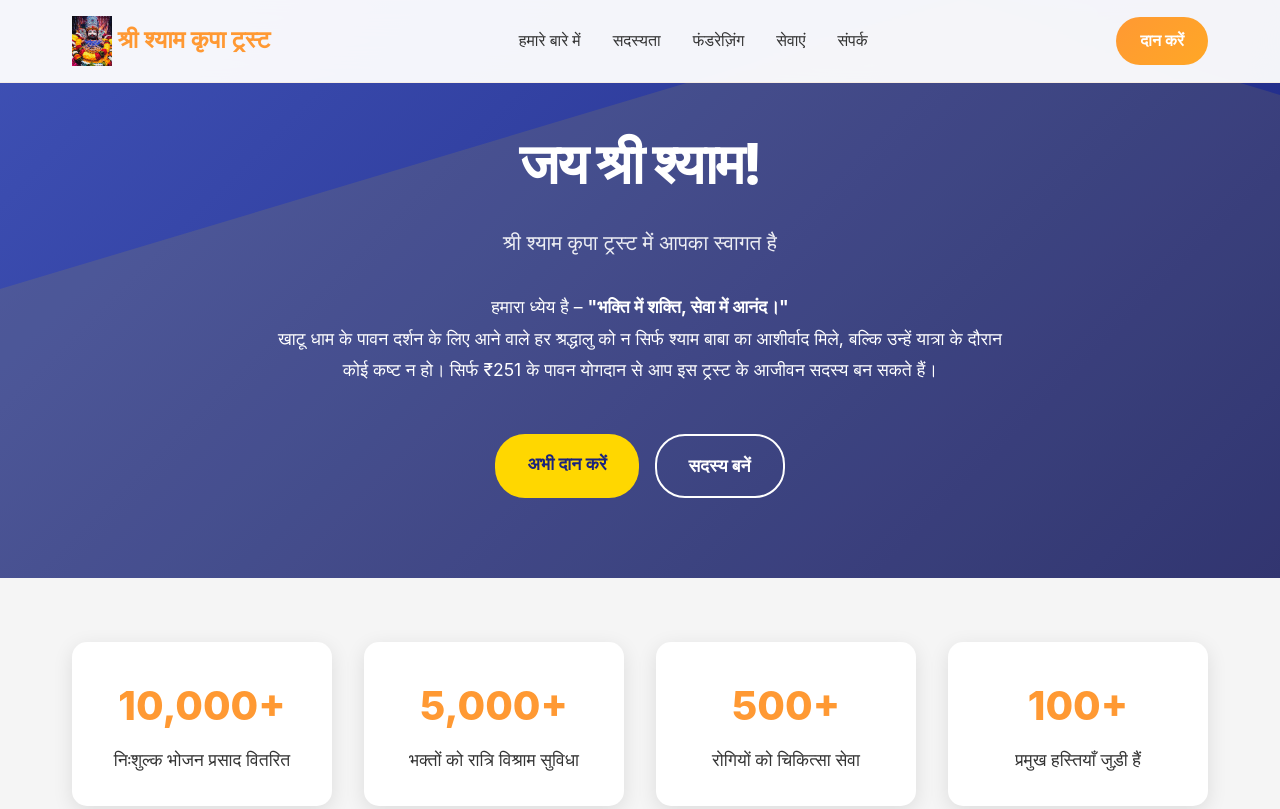
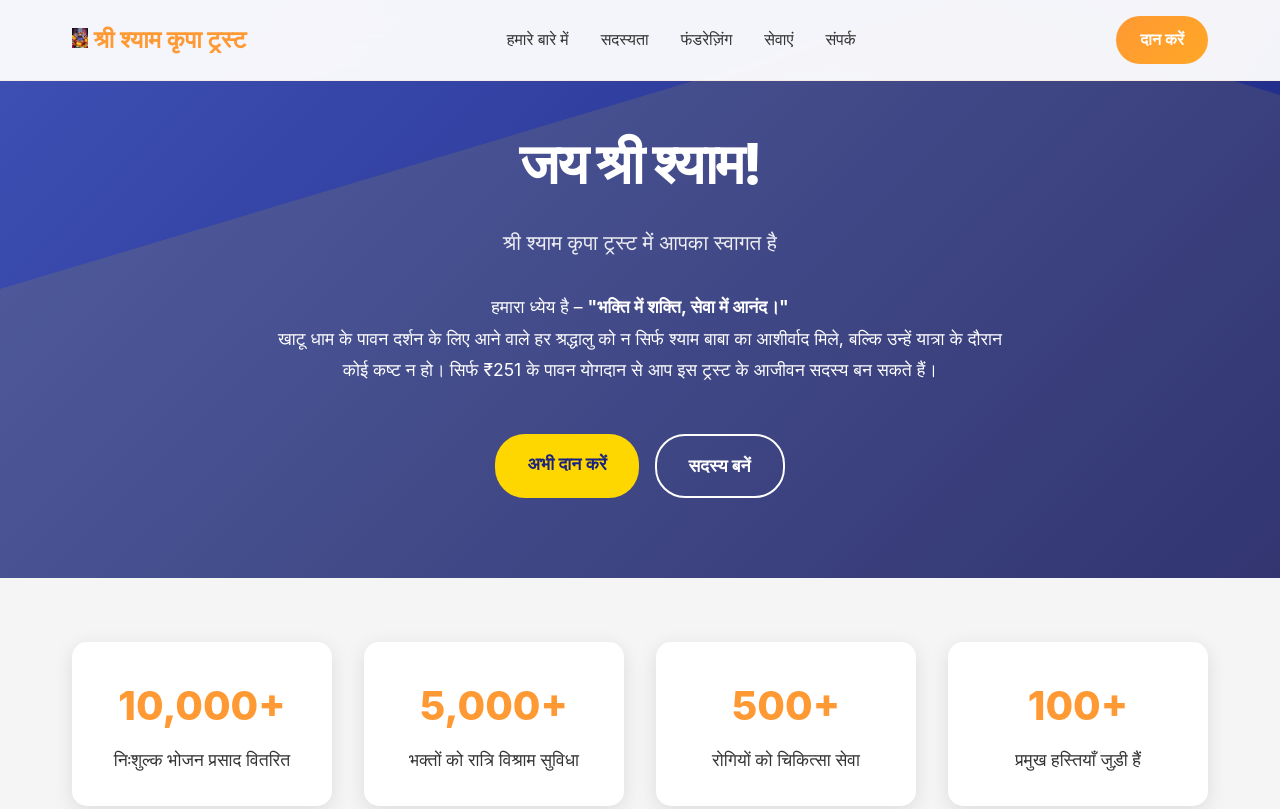
Before and after one commit to aniketmhq-sudo/Shree-Shyam-Trust, a plain HTML site: page index.html in a window 1280 px wide. Shown: the top 809 px of the page. Drawn offline with Linux system fonts and the light colour scheme.

Commit message:
Update index.html

```diff
--- a/index.html
+++ b/index.html
@@ -650,7 +650,7 @@
     <header class="header">
         <div class="nav-container">
            <a href="#" class="logo">
-                <img src="shyamji.jpg" alt="श्री श्याम कृपा ट्रस्ट" style="height:50px; vertical-align:middle;">
+                <img src="shyamji.jpg" alt="श्री श्याम कृपा ट्रस्ट" style="height:20px; vertical-align:left;">
                श्री श्याम कृपा ट्रस्ट
             </a>
             <nav class="nav-menu">
```
